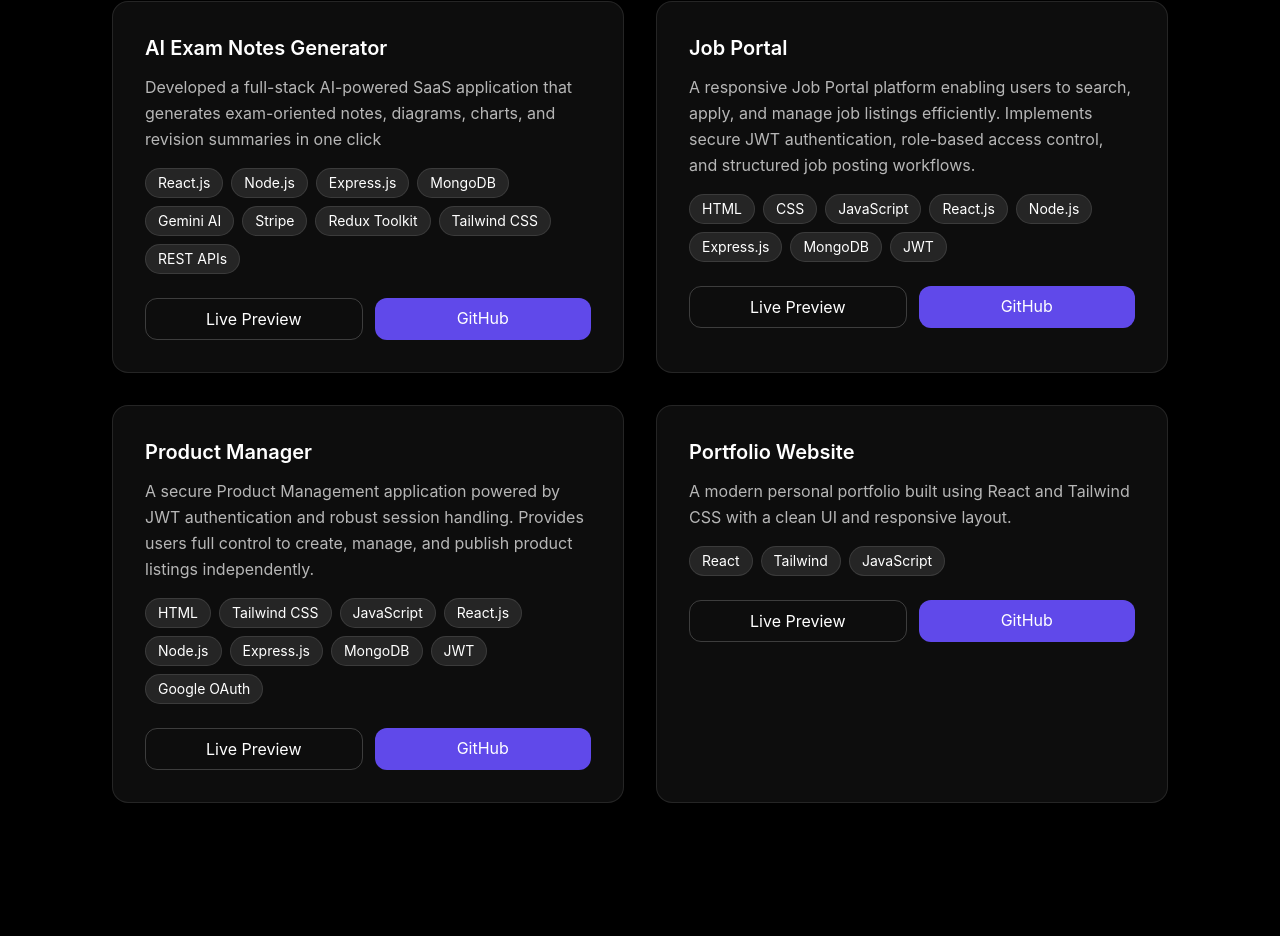
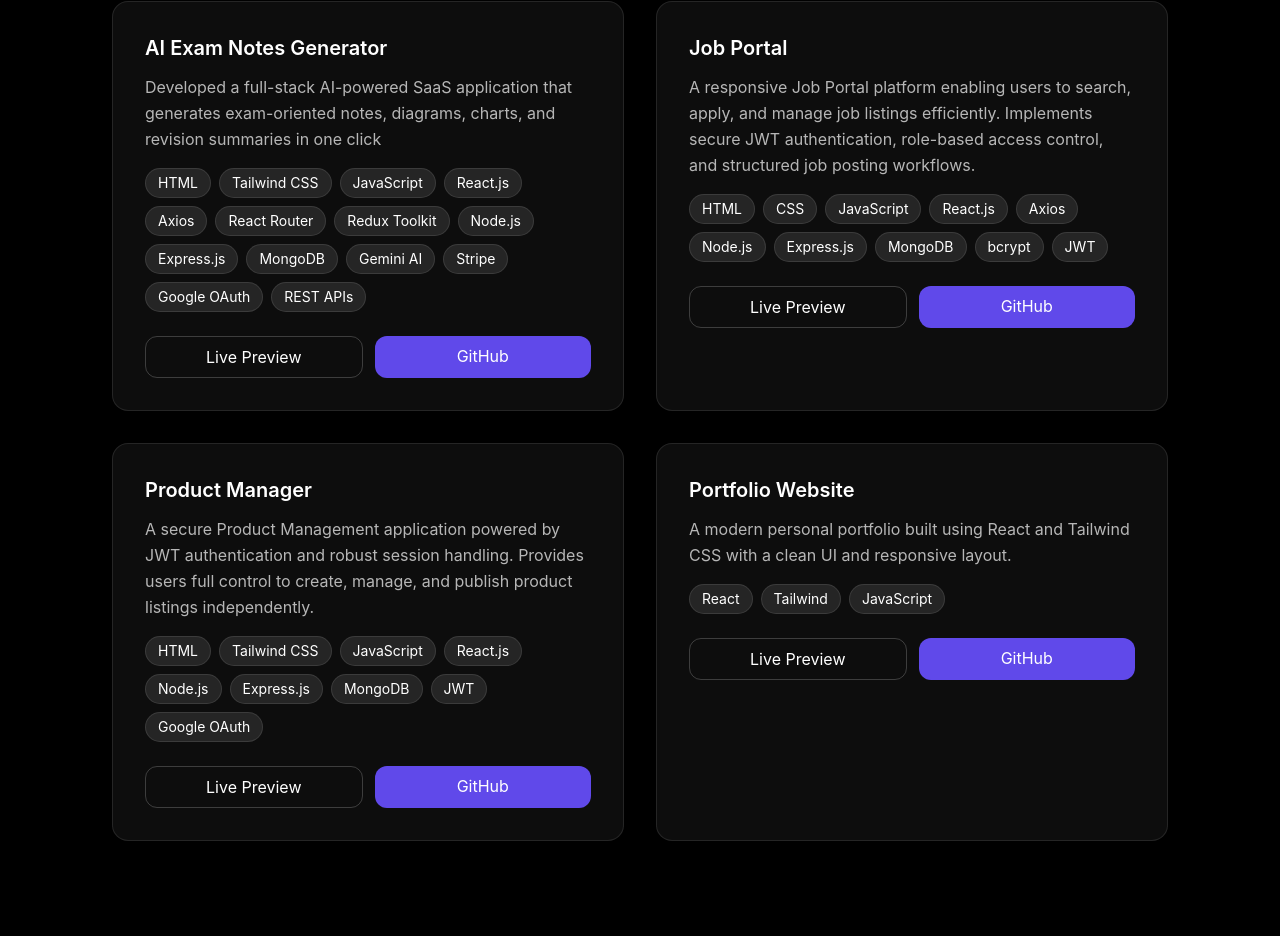
Before and after one commit to Ak-Anuj/ANUJ-REACT-PORTFOLIO, a React (Vite) app: page / in a window 1280 px wide. Shown: the part 1714-2650 px from the top of the page. Built offline with nearby package versions, Linux system fonts and the light colour scheme.

Commit message:
Update Projects.jsx

```diff
--- a/src/components/Projects.jsx
+++ b/src/components/Projects.jsx
@@ -2,7 +2,8 @@ const projects = [
   {
     title: "AI Exam Notes Generator",
     desc: `Developed a full-stack AI-powered SaaS application that generates exam-oriented notes, diagrams, charts, and revision summaries in one click`,
-    stack: ["React.js", "Node.js", "Express.js", "MongoDB", "Gemini AI", "Stripe", "Redux Toolkit", "Tailwind CSS", "REST APIs"],
+    stack: [ "HTML", "Tailwind CSS", "JavaScript","React.js","Axios",
+  "React Router",  "Redux Toolkit", "Node.js", "Express.js", "MongoDB", "Gemini AI", "Stripe", "Google OAuth","REST APIs"],
     preview: "https://examnotes-generator-client.onrender.com",
     github: "https://github.com/Ak-Anuj/ExamNotes_Generator",
   },
@@ -10,7 +11,7 @@ const projects = [
     title: "Job Portal",
     desc: `A responsive Job Portal platform enabling users to search, apply, and manage job listings efficiently.
       Implements secure JWT authentication, role-based access control, and structured job posting workflows.`,
-    stack: ["HTML", "CSS", "JavaScript","React.js","Node.js","Express.js","MongoDB","JWT"],
+    stack: ["HTML", "CSS", "JavaScript","React.js", "Axios", "Node.js","Express.js","MongoDB","bcrypt","JWT"],
     preview: "https://job-portal-t692.vercel.app",
     github: "https://github.com/Ak-Anuj",
   },
```
